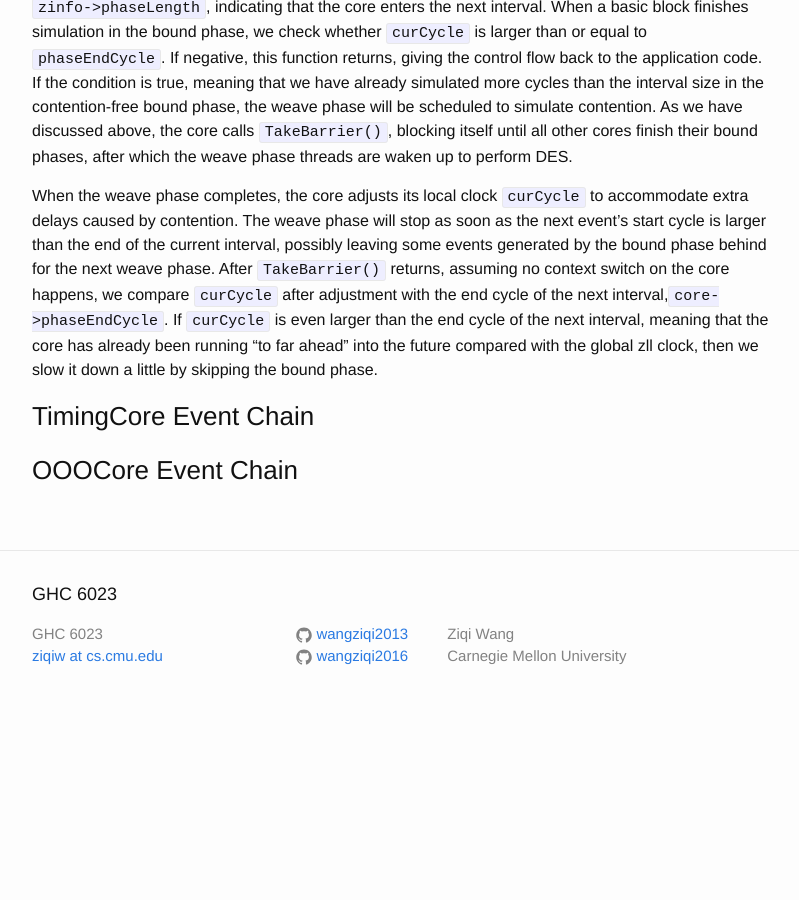
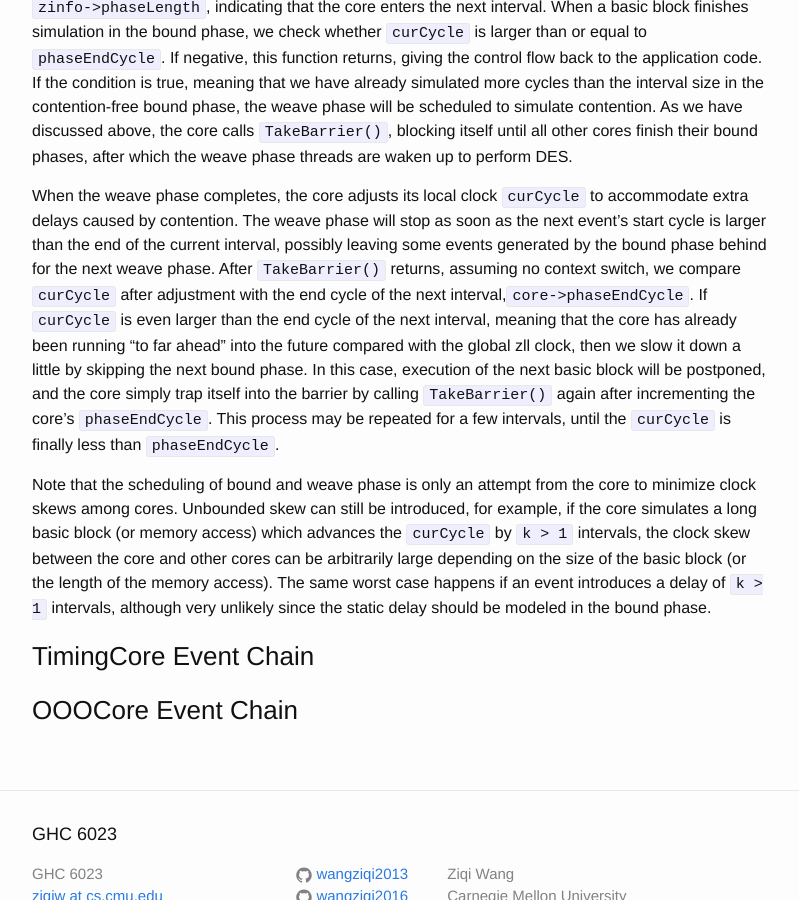
Before and after one commit to wangziqi2013/wangziqi2013.github.io, a Jekyll site: the page built from _posts/2019-01-22-understand-zsim-contention-sim.markdown, in a window 1280 px wide and 900 px high, scrolled down 15054 px. Shown: the whole window, without its empty margins (238-1037 px from the left). Built offline with Jekyll 4.4.1, drawn with Linux system fonts in a browser that asks for light colours; before the commit the page ends 15782 px from its top, so only the background shows below that.

Commit message:
Adding example

```diff
--- a/_posts/2019-01-22-understand-zsim-contention-sim.markdown
+++ b/_posts/2019-01-22-understand-zsim-contention-sim.markdown
@@ -553,9 +553,18 @@ weave phase threads are waken up to perform DES.
 When the weave phase completes, the core adjusts its local clock `curCycle` to accommodate extra delays caused by contention.
 The weave phase will stop as soon as the next event's start cycle is larger than the end of the current interval, possibly
 leaving some events generated by the bound phase behind for the next weave phase. After `TakeBarrier()` returns, assuming
-no context switch on the core happens, we compare `curCycle` after adjustment with the end cycle of the next interval,`core->phaseEndCycle`. If `curCycle` is even larger than the end cycle of the next interval, meaning that the core has
-already been running "to far ahead" into the future compared with the global zll clock, then we slow it down a little
-by skipping the bound phase.
+no context switch, we compare `curCycle` after adjustment with the end cycle of the next interval,`core->phaseEndCycle`.
+If `curCycle` is even larger than the end cycle of the next interval, meaning that the core has already been running "to
+far ahead" into the future compared with the global zll clock, then we slow it down a little by skipping the next bound
+phase. In this case, execution of the next basic block will be postponed, and the core simply trap itself into the barrier
+by calling `TakeBarrier()` again after incrementing the core's `phaseEndCycle`. This process may be repeated for a few
+intervals, until the `curCycle` is finally less than `phaseEndCycle`.
+
+Note that the scheduling of bound and weave phase is only an attempt from the core to minimize clock skews among cores.
+Unbounded skew can still be introduced, for example, if the core simulates a long basic block (or memory access) which
+advances the `curCycle` by `k > 1` intervals, the clock skew between the core and other cores can be arbitrarily large
+depending on the size of the basic block (or the length of the memory access). The same worst case happens if an event
+introduces a delay of `k > 1` intervals, although very unlikely since the static delay should be modeled in the bound phase.
 
 
 ### TimingCore Event Chain
```
